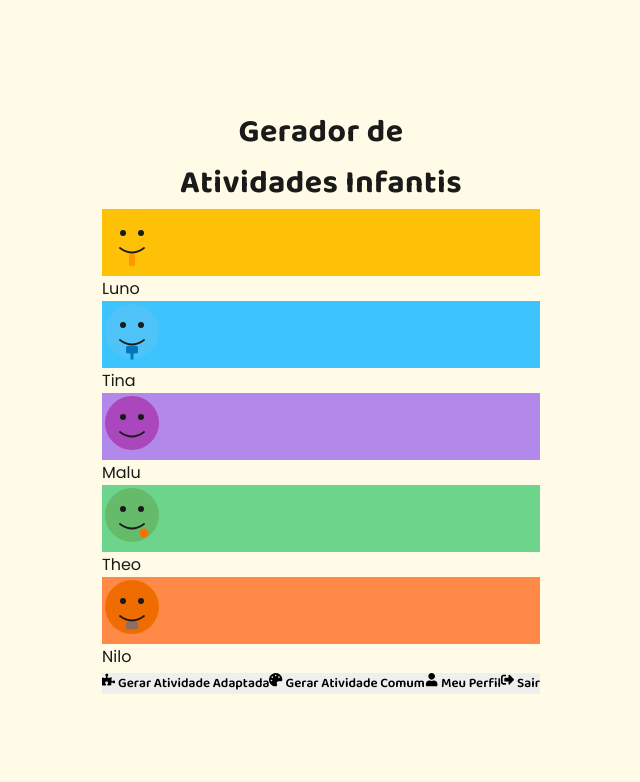
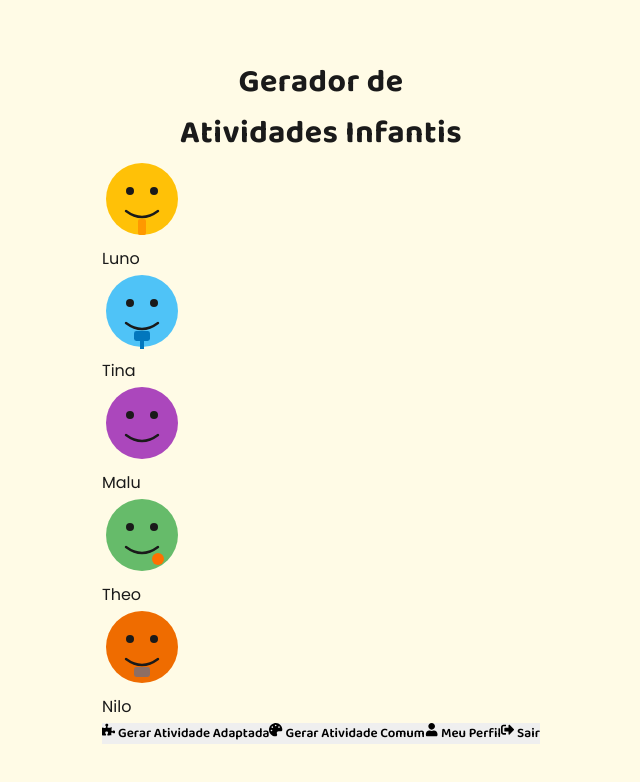
Before and after one commit to letiricetti2-alt/gerador-de-atividades-infantis, a Next.js app: page / in a window 1280 px wide. Shown: the top 782 px of the page, without its empty margins (319-959 px from the left). Built offline with nearby package versions, Linux system fonts and the light colour scheme.

Commit message:
Update page.jsx

```diff
--- a/app/page.jsx
+++ b/app/page.jsx
@@ -7,53 +7,47 @@ import { FaPuzzlePiece, FaPalette, FaUser, FaSignOutAlt } from "react-icons/fa";
 
 export default function Home() {
   return (
-    <main className="min-h-screen flex items-center justify-center bg-[#FDD835] p-6">
-      {/* CARD PRINCIPAL */}
+    <main className="min-h-screen flex flex-col items-center justify-center bg-[#FDD835] p-6">
       <div className="bg-[#FFF4C3] shadow-2xl rounded-[30px] p-10 max-w-md w-full text-center border-4 border-[#FFE58F]">
-        {/* TÍTULO */}
+        {/* Título */}
         <motion.h1
           initial={{ opacity: 0, y: 10 }}
           animate={{ opacity: 1, y: 0 }}
           transition={{ duration: 0.6 }}
-          className="text-4xl font-extrabold text-[#1A1A1A] mb-6 font-[var(--font-title)] [text-shadow:_3px_3px_0_#FFD54F]"
+          className="text-4xl font-extrabold text-[#1A1A1A] mb-8 font-[var(--font-title)] [text-shadow:_3px_3px_0_#FFD54F]"
         >
           Gerador de
           <br />
           Atividades Infantis
         </motion.h1>
 
-        {/* PERSONAGENS */}
+        {/* Personagens — formato da imagem 2 */}
         <motion.div
-          className="grid grid-cols-3 gap-6 justify-items-center mb-10"
+          className="flex flex-wrap justify-center gap-6 mb-10"
           initial={{ opacity: 0 }}
           animate={{ opacity: 1 }}
           transition={{ delay: 0.3, duration: 0.8 }}
         >
           {[
-            { name: "Luno", color: "#FFC107", file: "luno.svg" },
-            { name: "Tina", color: "#3DC4FF", file: "tina.svg" },
-            { name: "Malu", color: "#B388EB", file: "malu.svg" },
-            { name: "Theo", color: "#6DD48C", file: "theo.svg" },
-            { name: "Nilo", color: "#FF8A47", file: "nilo.svg" },
+            { name: "Luno", file: "luno.svg" },
+            { name: "Tina", file: "tina.svg" },
+            { name: "Malu", file: "malu.svg" },
+            { name: "Theo", file: "theo.svg" },
+            { name: "Nilo", file: "nilo.svg" },
           ].map((char, i) => (
             <motion.div
               key={i}
-              whileHover={{ scale: 1.1 }}
+              whileHover={{ scale: 1.08 }}
               transition={{ type: "spring", stiffness: 300 }}
               className="flex flex-col items-center"
             >
-              <div
-                className="w-20 h-20 flex items-center justify-center rounded-full shadow-md"
-                style={{ backgroundColor: char.color }}
-              >
-                <Image
-                  src={`/${char.file}`}
-                  alt={char.name}
-                  width={60}
-                  height={60}
-                  className="object-contain drop-shadow-md"
-                />
-              </div>
+              <Image
+                src={`/${char.file}`}
+                alt={char.name}
+                width={80}
+                height={80}
+                className="object-contain drop-shadow-md"
+              />
               <p className="mt-2 font-semibold text-[#1A1A1A] text-sm font-[var(--font-body)] [text-shadow:_1px_1px_0_#FFD54F]">
                 {char.name}
               </p>
@@ -61,7 +55,7 @@ export default function Home() {
           ))}
         </motion.div>
 
-        {/* BOTÕES */}
+        {/* Botões — centralizados e iguais à arte */}
         <motion.div
           className="flex flex-col gap-5"
           initial={{ opacity: 0, y: 20 }}
```
